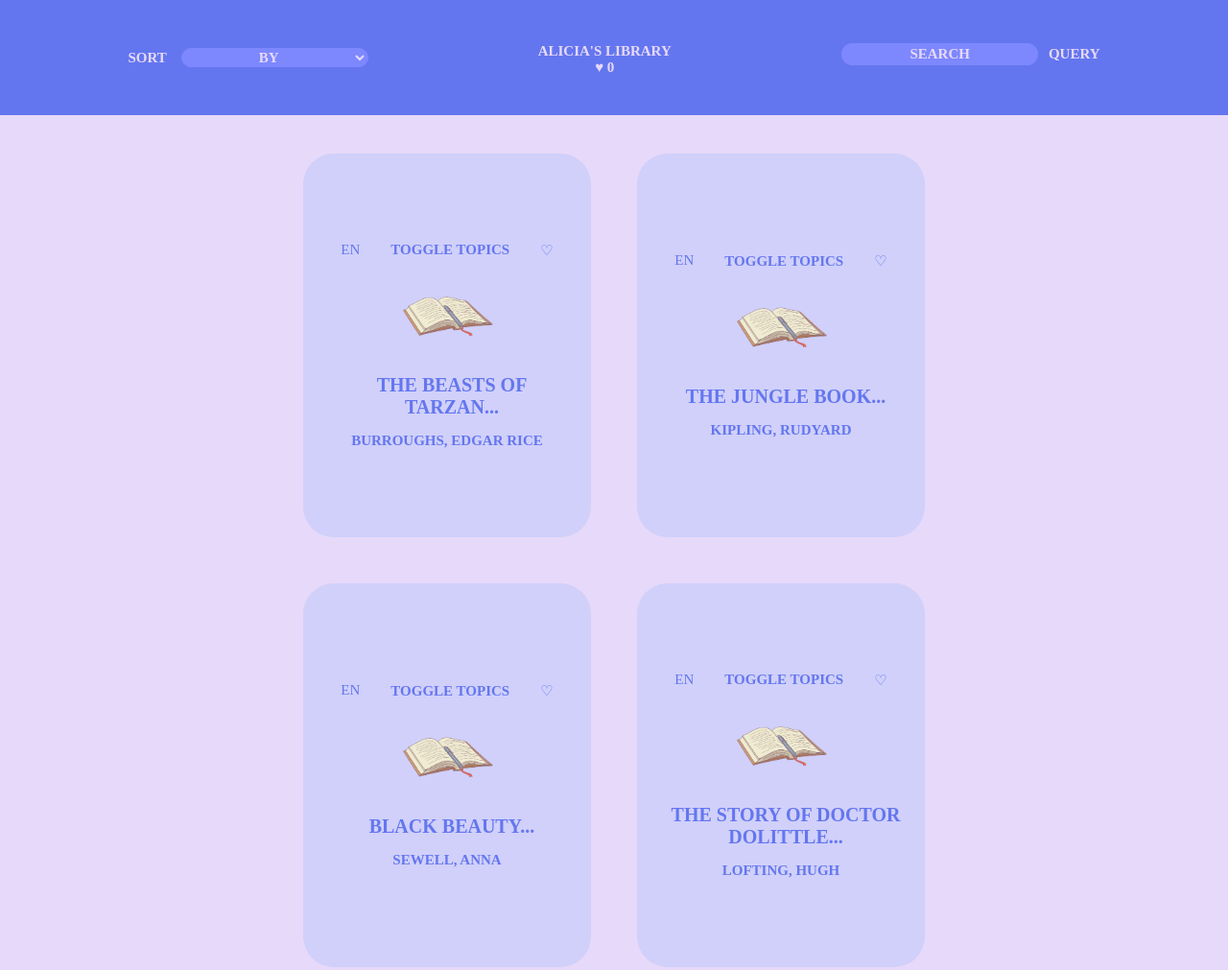
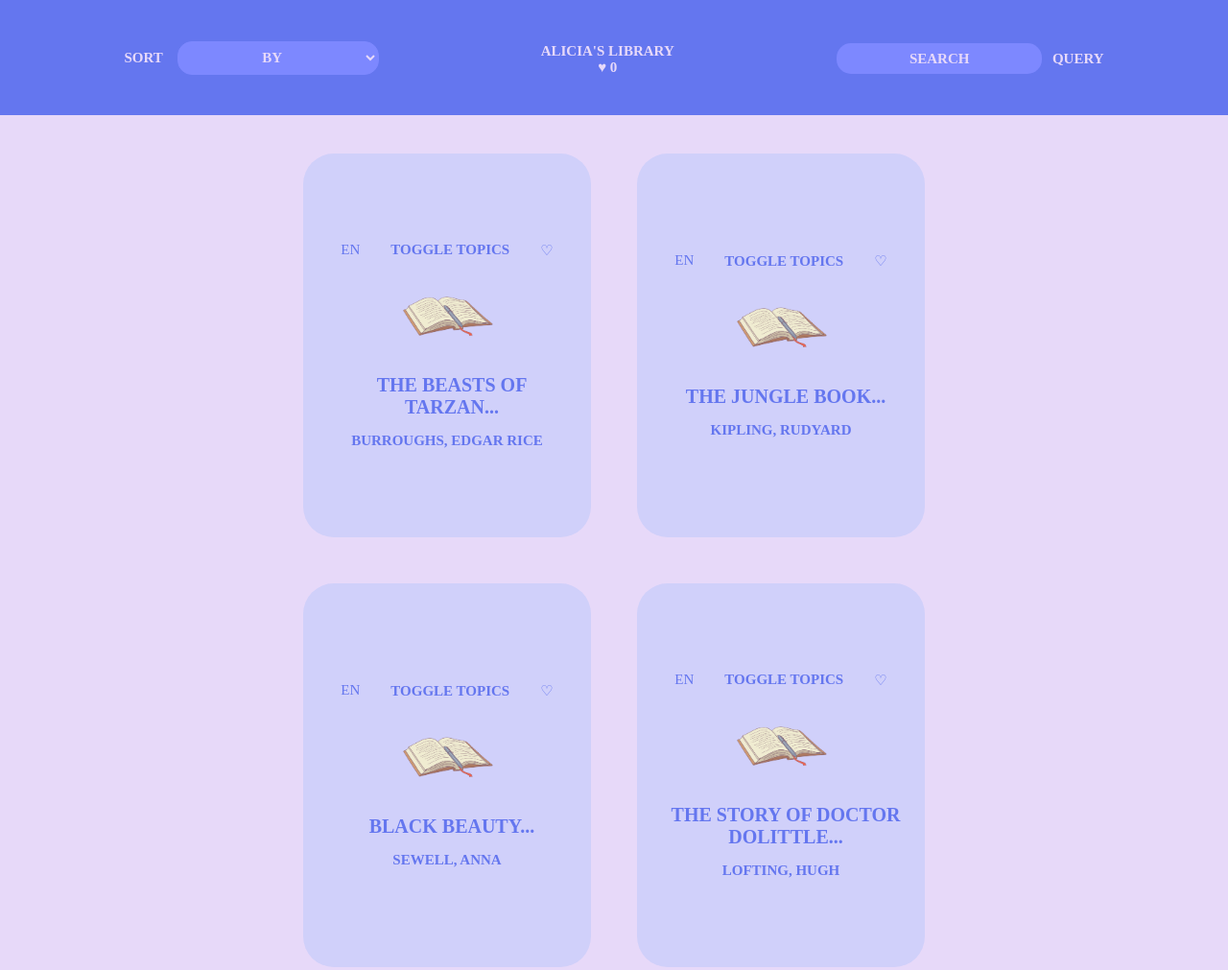
Before and after one commit to aliciahetrick/bookshelf-data-functional, a plain HTML site: page index.html in a window 1280 px wide. Shown: the top 1011 px of the page at 96% size. Drawn offline with Linux system fonts and the light colour scheme; a script that the page names is missing.

Commit message:
Update navbar style

```diff
--- a/style.css
+++ b/style.css
@@ -69,6 +69,7 @@ main {
   font-size: 15px;
   text-transform: uppercase;
   margin-left: 15px;
+  padding: 0.5em;
 }
 
 /* center nav */
@@ -89,6 +90,7 @@ main {
   text-align: center;
   padding: 3px;
   margin-right: 0.5em;
+  padding: 0.5em;
 }
 
 ::placeholder {
```
